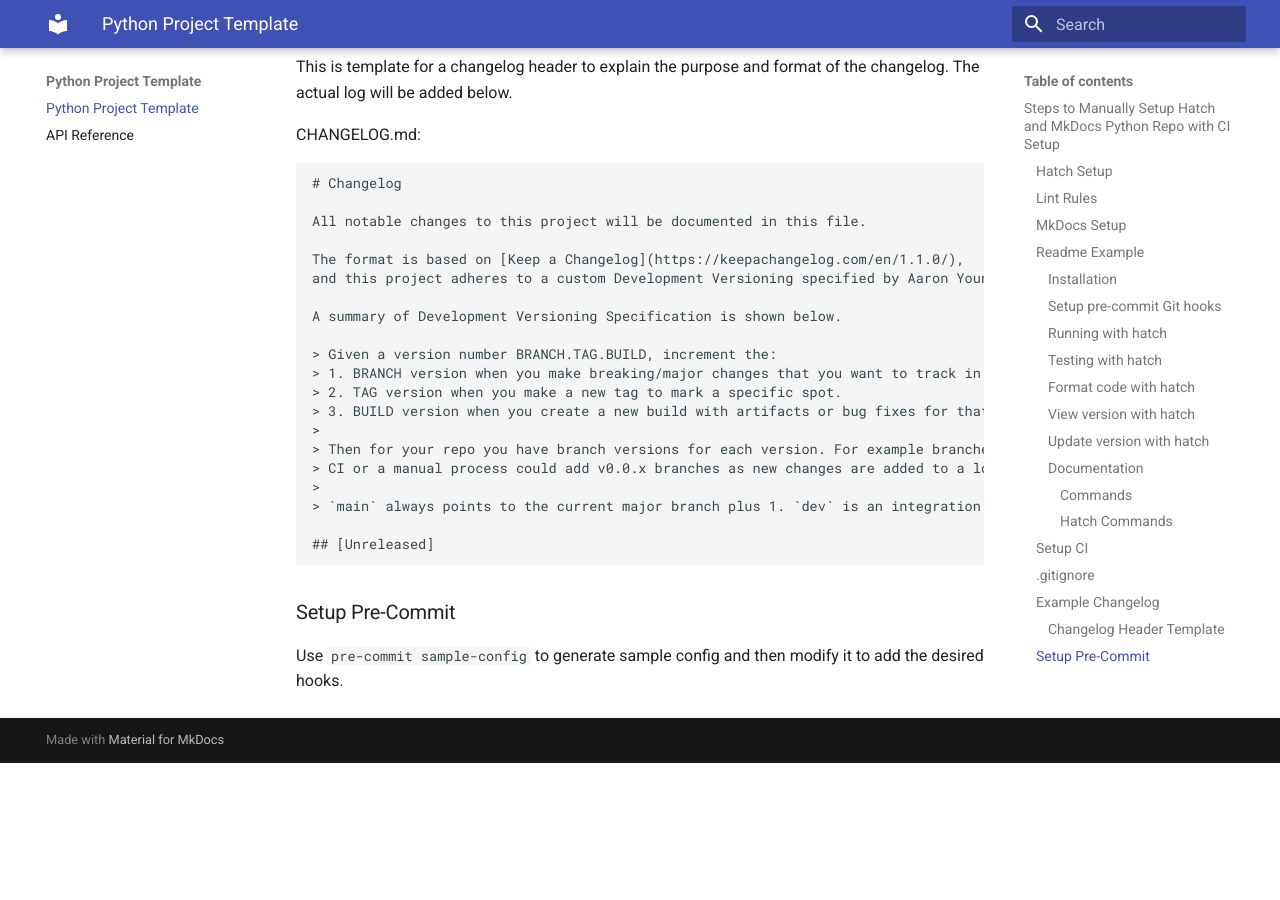
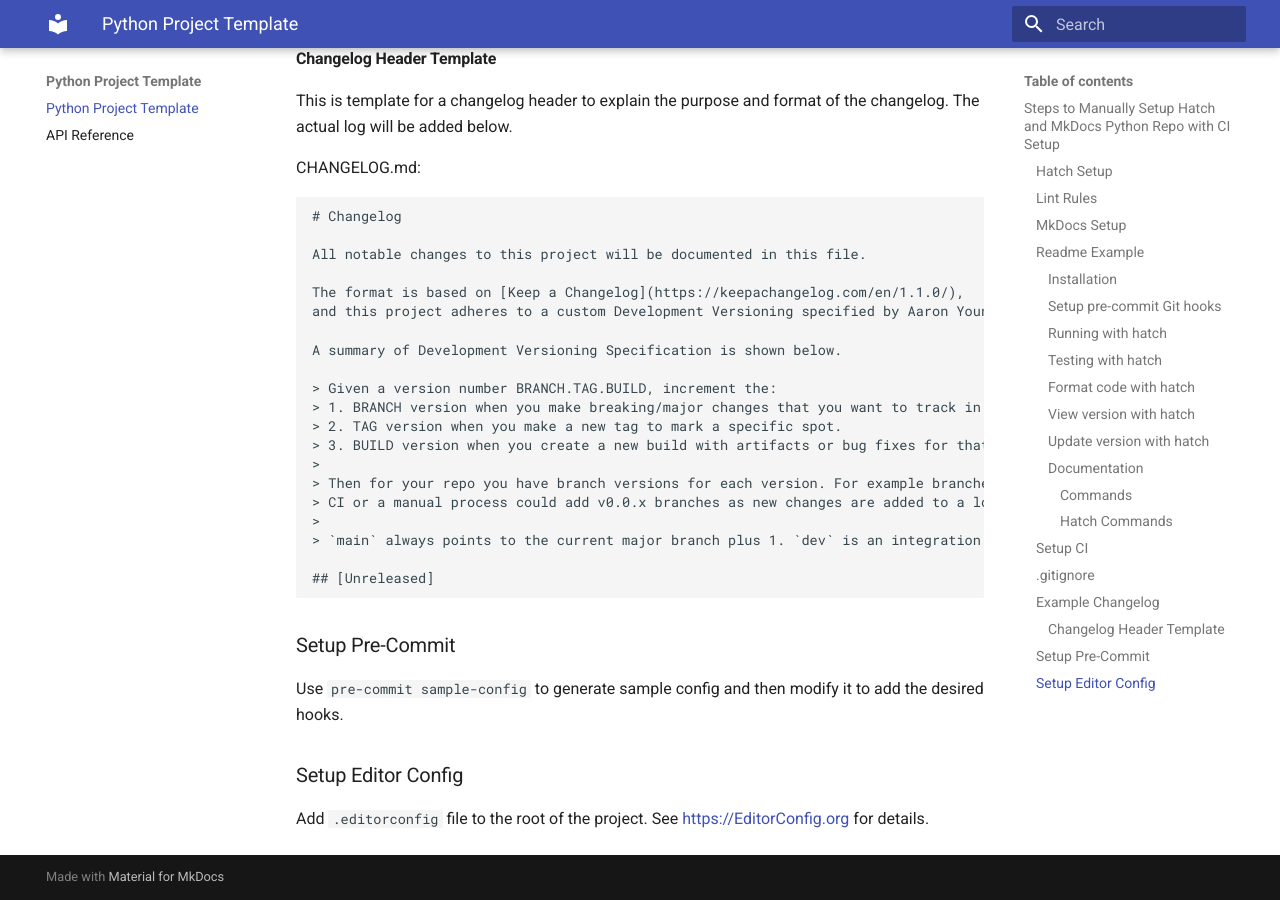
Before and after one commit to ORNL/ChatHPC-app, an MkDocs documentation site: the page built from docs/index.md, in a window 1280 px wide and 900 px high, scrolled down 9081 px. Built offline with MkDocs 1.6.1 and Material for MkDocs 9.7.7, drawn with Linux system fonts in a browser that asks for light colours; before the commit the page ends 9844 px from its top, so only the background shows below that.

Commit message:
Add EditorConfig file.

````diff
--- a/.pre-commit-config.yaml
+++ b/.pre-commit-config.yaml
@@ -26,3 +26,8 @@ repos:
     - id: ruff
     # Run the formatter.
     - id: ruff-format
+- repo: https://github.com/editorconfig-checker/editorconfig-checker.python
+  rev: 2.7.3
+  hooks:
+    - id: editorconfig-checker
+      alias: ec
--- a/docs/index.md
+++ b/docs/index.md
@@ -21,6 +21,7 @@ allow-direct-references = true
 
 ### Lint Rules
 
+<!-- editorconfig-checker-disable -->
 ```toml
 [tool.hatch.envs.hatch-static-analysis]
 config-path = "ruff_defaults.toml"
@@ -35,6 +36,7 @@ extend-ignore = [
   "FBT002", # Boolean default positional argument in function definition
 ]
 ```
+<!-- editorconfig-checker-enable -->
 
 Generate default ruff rules.
 ```bash
@@ -51,6 +53,7 @@ mkdocs new .
 Customize `mkdocs.yml`.
 
 Example:
+<!-- editorconfig-checker-disable -->
 ```yml
 site_name: Example
 nav:
@@ -81,8 +84,10 @@ markdown_extensions:
   - markdown.extensions.toc:
       permalink: true
 ```
+<!-- editorconfig-checker-enable -->
 
 Add the following to `pyproject.toml`.
+<!-- editorconfig-checker-disable -->
 ```toml
 [tool.hatch.env]
 requires = [
@@ -94,8 +99,10 @@ path = "mkdocs.yml"
 
 [tool.hatch.envs.docs]
 ```
+<!-- editorconfig-checker-enable -->
 
 Update the coverage section:
+<!-- editorconfig-checker-disable -->
 ```toml
 [tool.hatch.envs.default.scripts]
 test = "pytest {args:tests}"
@@ -130,6 +137,7 @@ exclude_lines = [
 [tool.coverage.html]
 directory = "coverage_html_report"
 ```
+<!-- editorconfig-checker-enable -->
 
 Note: If you project uses a namespace package, you will need to specify the package wheel target.
 ```bash
@@ -169,6 +177,7 @@ Coverage Report: <https://devdocs.ornl.gov/example/coverage>
     - [Example Changelog](#example-changelog)
       - [Changelog Header Template](#changelog-header-template)
     - [Setup Pre-Commit](#setup-pre-commit)
+    - [Setup Editor Config](#setup-editor-config)
 
 #### Installation
 
@@ -300,6 +309,7 @@ See [Devdocs](devdocs.md) and [gitlab-ci](gitlab-ci.md).
 
 Example `.gitlab-ci.yml`:
 
+<!-- editorconfig-checker-disable -->
 ```yml
 stages:
   - build
@@ -419,6 +429,7 @@ deploy_docs_manual-job:
     - branches@7ry/python-project-template
 ```
 
+<!-- editorconfig-checker-enable -->
 
 ### .gitignore
 
@@ -476,3 +487,7 @@ A summary of Development Versioning Specification is shown below.
 ### Setup Pre-Commit
 
 Use `pre-commit sample-config` to generate sample config and then modify it to add the desired hooks.
+
+### Setup Editor Config
+
+Add `.editorconfig` file to the root of the project.  See <https://EditorConfig.org> for details.
````
Also changed, not shown: 1 other file.
